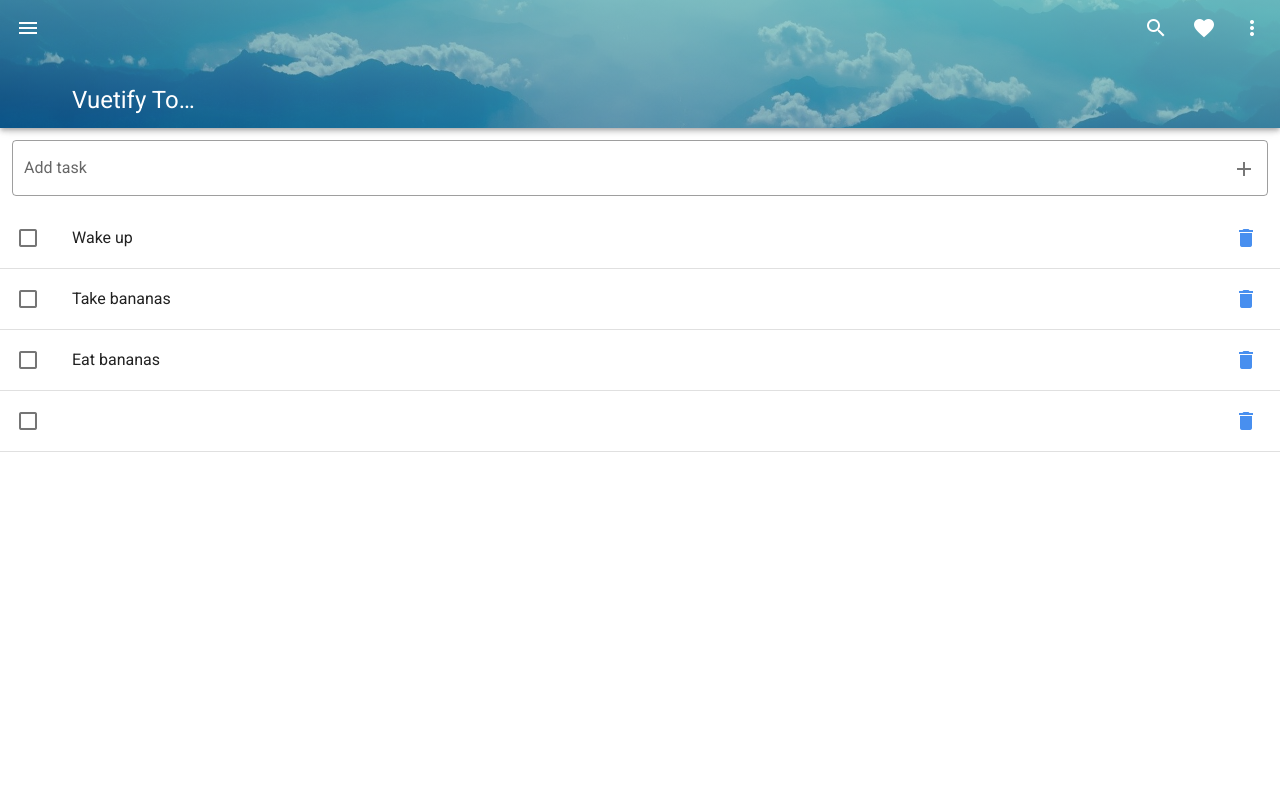
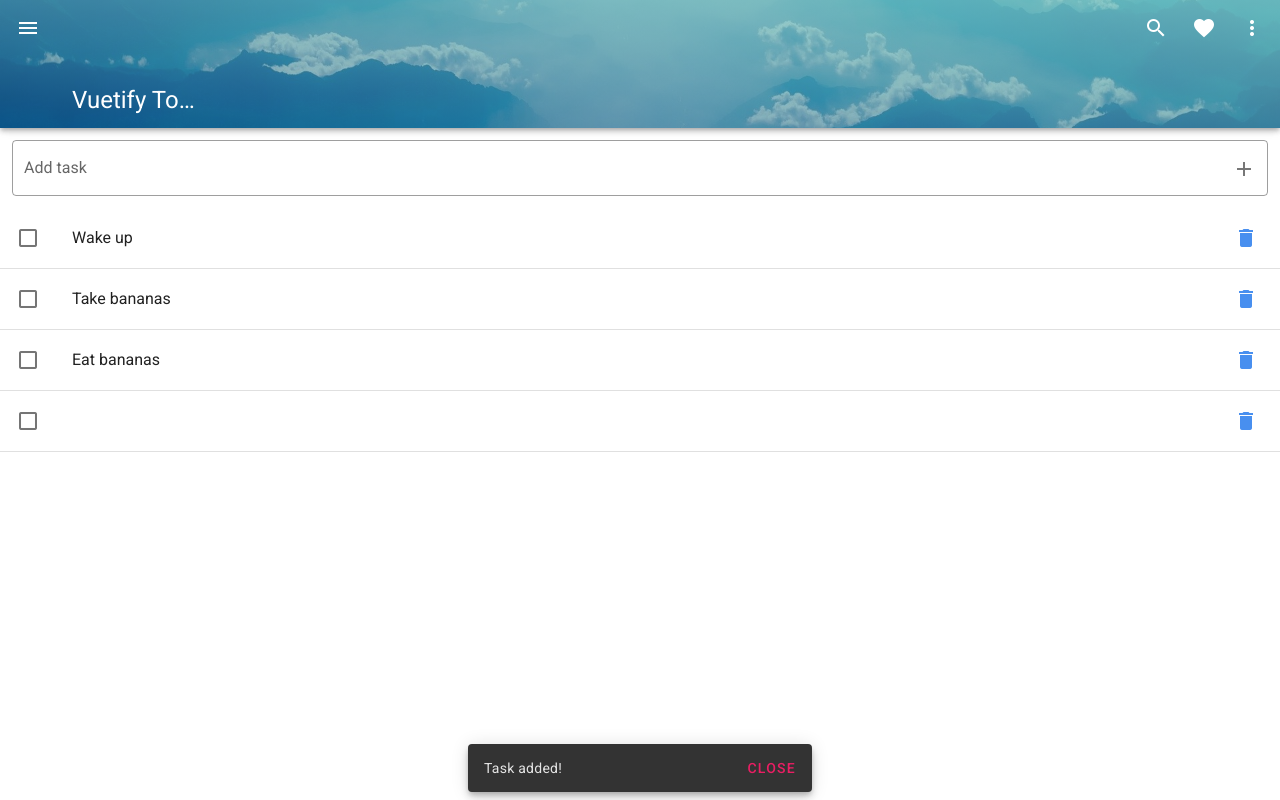
Before and after one commit to gabrielcostasilva/vuetify-todo, a Vue app: page / in a window 1280 px wide. Both pictures are taken after a click on the button 1244 px from the left and 169 px from the top of the page. Built offline with nearby package versions, Linux system fonts and the light colour scheme.

Commit message:
- Added notification;

```diff
--- a/src/views/Todo.vue
+++ b/src/views/Todo.vue
@@ -43,6 +43,16 @@
           <v-divider></v-divider>
         </div>
       </v-list>
+
+      <v-snackbar v-model="snackbar">
+        {{snackbarMessage}}
+
+        <template v-slot:action="{ attrs }">
+          <v-btn color="pink" text v-bind="attrs" @click="snackbar = false">
+            Close
+          </v-btn>
+        </template>
+      </v-snackbar>
     </div>
 
     <div v-else>
@@ -67,6 +77,8 @@
 export default {
   data() {
     return {
+      snackbar: false,
+      snackbarMessage: '',
       newTaskTitle: '',
       tasks: [
         {
@@ -91,13 +103,21 @@ export default {
     doneTask(id) {
       let task = this.tasks.filter((item) => item.id === id)[0]
       task.done = !task.done
+
+      this.snackbarMessage = 'Task changed!'
+      this.snackbar = true
     },
     deleteTask(id) {
       this.tasks = this.tasks.filter((item) => item.id !== id)
+
+      this.snackbarMessage = 'Task removed!'
+      this.snackbar = true
     },
     addTask() {
       this.tasks.push({ id: Date.now(), title: this.newTaskTitle, done: false })
 
+      this.snackbarMessage = 'Task added!'
+      this.snackbar = true
       this.newTaskTitle = ''
     },
   },
```
Also changed, not shown: 2 other files (tests, documents, lock files or other folders).
